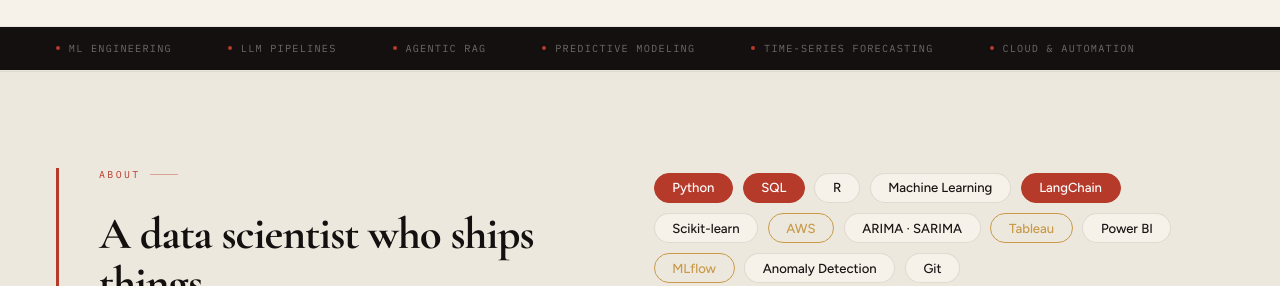
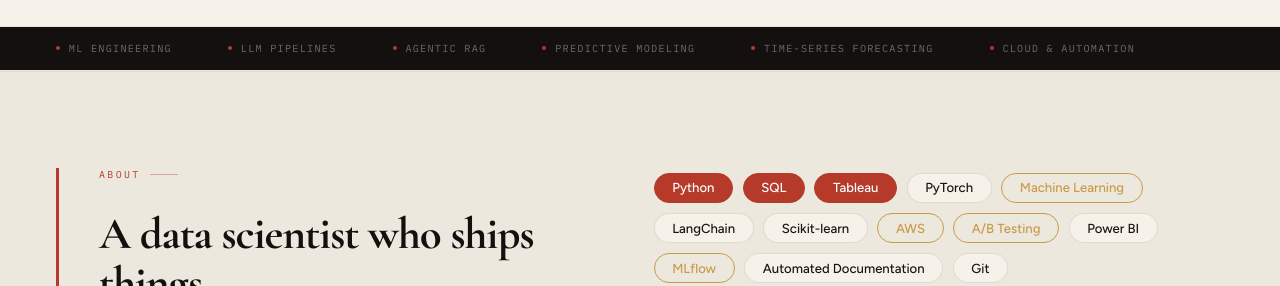
Before and after one commit to grayapaneni/grayapaneni.github.io, a plain HTML site: page index.html in a window 1280 px wide. Shown: the part 514-800 px from the top of the page. Drawn offline with nearby package versions, Linux system fonts and the light colour scheme; animation ran at ten frames a second.

Commit message:
Update index.html

```diff
--- a/index.html
+++ b/index.html
@@ -352,16 +352,16 @@ canvas{display:block;}
     <div class="skills-cloud">
       <span class="skill-pill primary">Python</span>
       <span class="skill-pill primary">SQL</span>
-      <span class="skill-pill">R</span>
-      <span class="skill-pill">Machine Learning</span>
-      <span class="skill-pill primary">LangChain</span>
+      <span class="skill-pill primary">Tableau</span>
+      <span class="skill-pill">PyTorch</span>
+      <span class="skill-pill gold">Machine Learning</span>
+      <span class="skill-pill">LangChain</span>
       <span class="skill-pill">Scikit-learn</span>
       <span class="skill-pill gold">AWS</span>
-      <span class="skill-pill">ARIMA · SARIMA</span>
-      <span class="skill-pill gold">Tableau</span>
+      <span class="skill-pill gold">A/B Testing</span>
       <span class="skill-pill">Power BI</span>
       <span class="skill-pill gold">MLflow</span>
-      <span class="skill-pill">Anomaly Detection</span>
+      <span class="skill-pill">Automated Documentation</span>
       <span class="skill-pill">Git</span>
     </div>
   </div>
```
